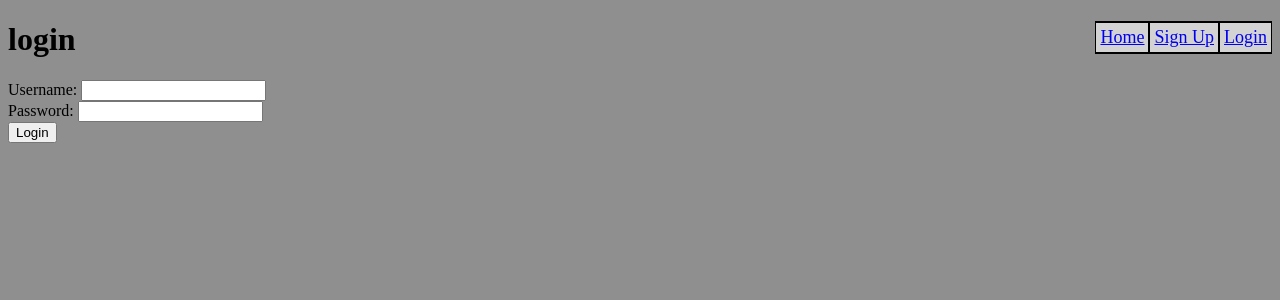
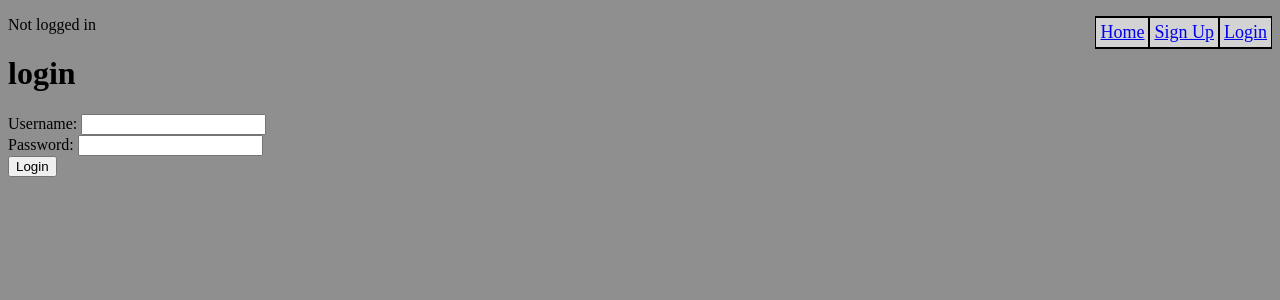
Before and after one commit to m1k0103/music_together, a Flask app: page /login in a window 1280 px wide. Shown: the top 300 px of the page. Run offline with Flask 3, Linux system fonts and the light colour scheme; parts of the project's set-up code (start-up, migrations or seed data) failed here and were passed over.

Commit message:
added text to show if you logged in or not

```diff
--- a/music_together/templates/base.html
+++ b/music_together/templates/base.html
@@ -8,6 +8,7 @@
     {% block head%} {% endblock %}
 </head>
 <body>
+
     <div class="navbar-container">
         <ul>
             {% if not session.username %}
@@ -18,6 +19,13 @@
             <li class="navbar"><a href="/signup">Sign Up</a></li>
             <li class="navbar"><a href="/">Home</a></li>
         </ul>
+        <div class="current-user-text">
+            {% if session.username %}
+            <p>Currently logged in as <u>{{ session.username }}</u></p>
+            {% else %}
+            <p>Not logged in</p>
+        </div>
+        {% endif %}
     </div>
     {%if error%}
     <div class="error" id="error">
```
